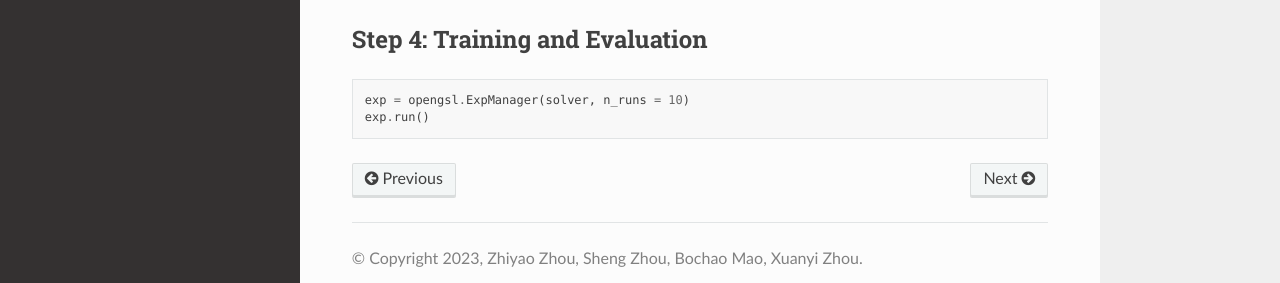
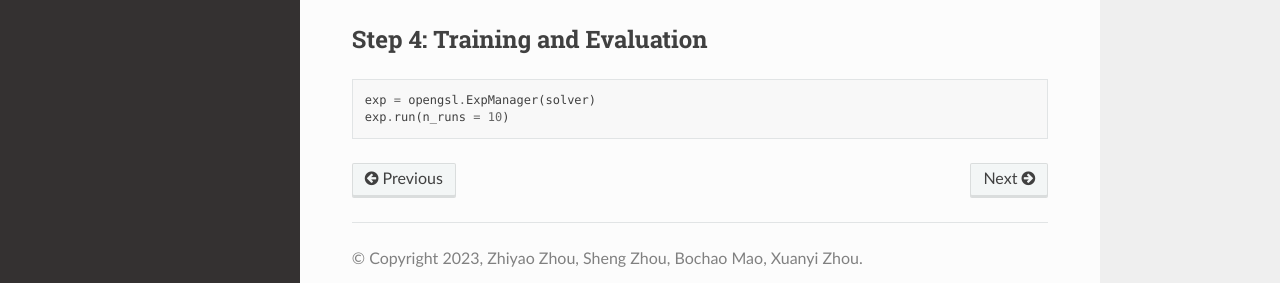
Before and after one commit to OpenGSL/OpenGSL, a Sphinx documentation site: the page built from docs/source/notes/example.rst, in a window 1280 px wide. Shown: the part 570-853 px from the top of the page. Built offline with Sphinx 7.4.7 and the Read the Docs theme 2.0.0, drawn with Linux system fonts in a browser that asks for light colours.

```diff
--- a/docs/source/notes/example.rst
+++ b/docs/source/notes/example.rst
@@ -32,5 +32,5 @@ Step 4: Training and Evaluation
 
 .. code-block:: python
 
-    exp = opengsl.ExpManager(solver, n_runs = 10)
-    exp.run()
+    exp = opengsl.ExpManager(solver)
+    exp.run(n_runs = 10)
```
